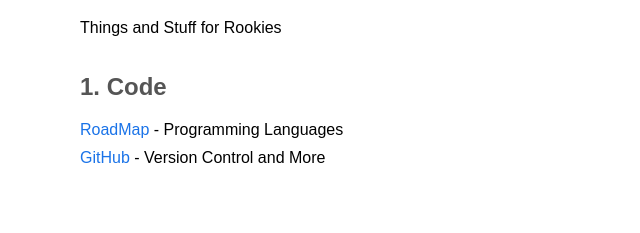
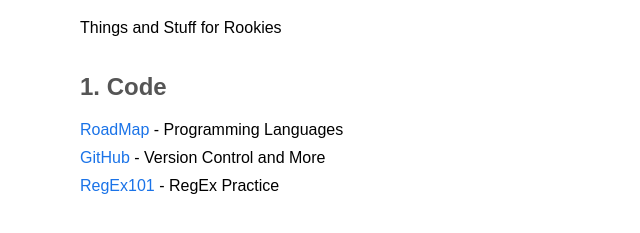
Before and after one commit to TheMoreEl/Resources, a plain HTML site: page index.html in a window 1280 px wide. Shown: the part 81-314 px from the top of the page, without its empty margins (160-800 px from the left). Drawn offline with Linux system fonts and the light colour scheme.

Commit message:
Update index.html

```diff
--- a/index.html
+++ b/index.html
@@ -44,6 +44,7 @@
     <ul>
         <li><a href="https://roadmap.sh/" target="_blank">RoadMap</a> - Programming Languages</li>
         <li><a href="https://github.com/" target="_blank">GitHub</a> - Version Control and More</li>
+        <li><a href="https://regex101.com/" target="_blank">RegEx101</a> - RegEx Practice</li>
     </ul>
 
 </body>
```
